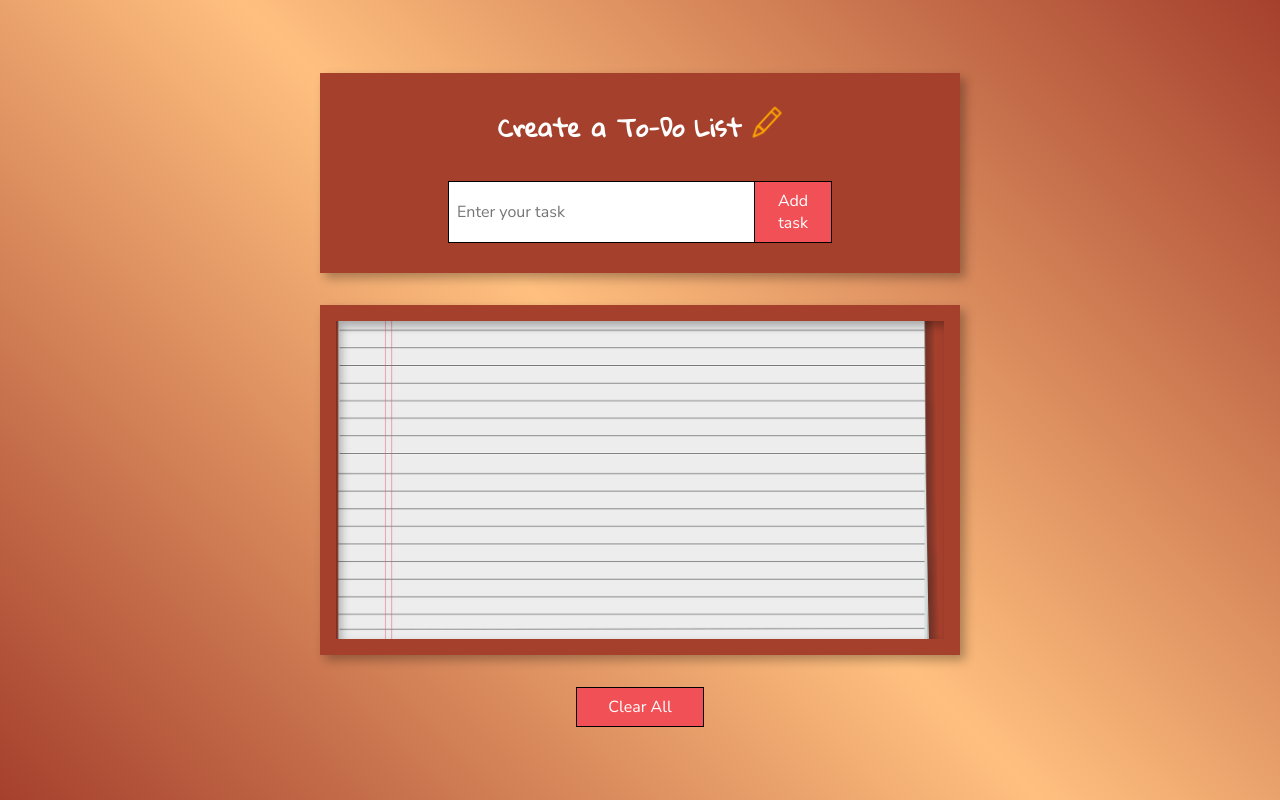
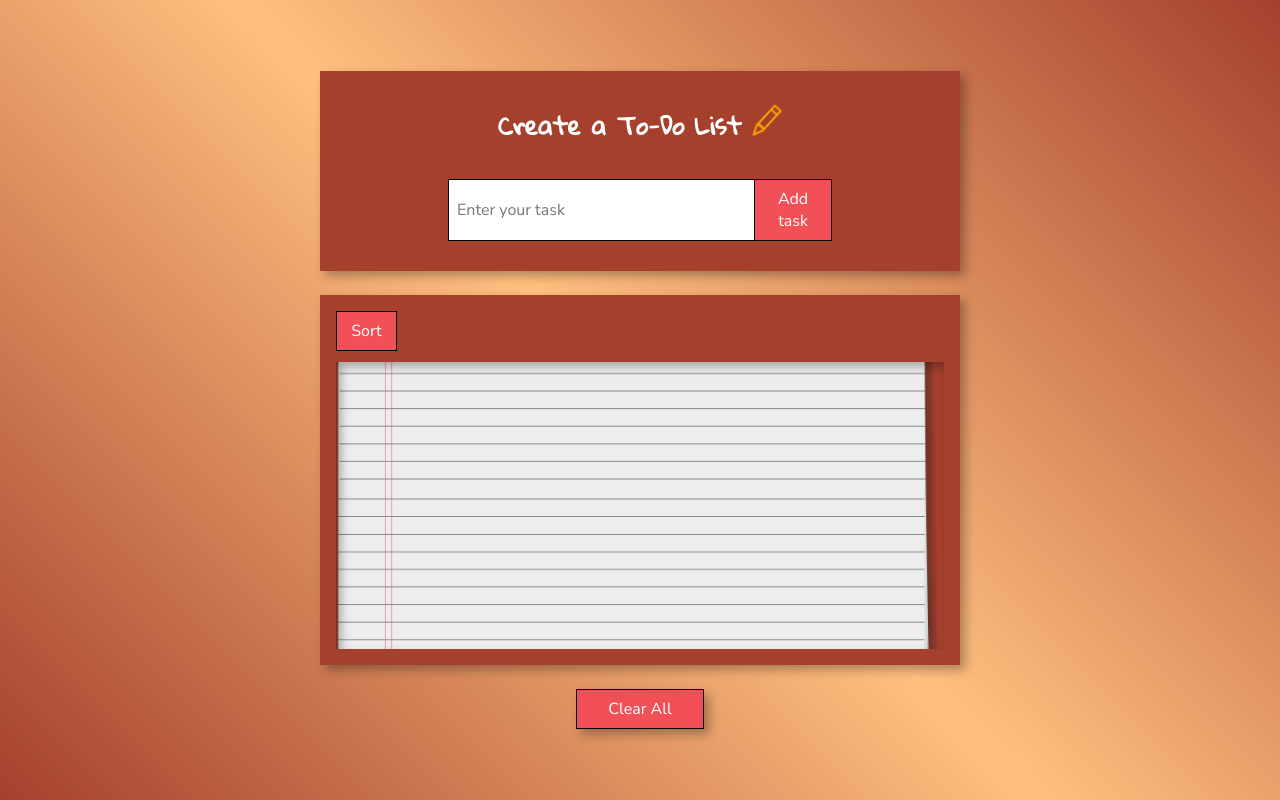
Before and after one commit to Niccar95/To-Do-List-2.0, a website built with Vite: page index.html in a window 1280 px wide. Built offline with nearby package versions, Linux system fonts and the light colour scheme.

Commit message:
clear all button now removes all the tasks at once. started work on sort button now

```diff
--- a/index.html
+++ b/index.html
@@ -23,6 +23,7 @@
     </section>
 
     <section id="taskSection">
+      <button class="sortButton">Sort</button>
       <ul class="newList"></ul>
     </section>
 
--- a/src/scss/style.scss
+++ b/src/scss/style.scss
@@ -15,8 +15,11 @@ body {
   justify-content: center;
   align-items: center;
   height: 100vh;
-  gap: 2em;
+  gap: 1em;
   background: linear-gradient(45deg, #a5402d, #ffc07f, #a5402d);
+  @include breakpoints.desktop() {
+    gap: 1.5em;
+  }
 
   #header {
     display: flex;
@@ -108,6 +111,7 @@ body {
         background-color: #f15156;
         color: white;
         border: solid 0.5px black;
+
         border-left: none;
         cursor: pointer;
         @include breakpoints.desktop() {
@@ -119,14 +123,32 @@ body {
   }
 
   #taskSection {
+    display: flex;
+    flex-direction: column;
+    justify-content: space-between;
     width: 80%;
-    height: 300px;
+    height: 350px;
     padding: 1em;
     box-shadow: 5px 5px 10px rgba(0, 0, 0, 0.3);
     background-color: #a5402d;
     @include breakpoints.desktop() {
       width: 50%;
-      height: 350px;
+      height: 370px;
+    }
+
+    .sortButton {
+      width: 20%;
+      padding: 0.5em;
+      top: 0;
+      right: 0;
+      background-color: #f15156;
+      color: white;
+      border: solid 0.5px black;
+      cursor: pointer;
+      @include breakpoints.desktop() {
+        width: 10%;
+        font-size: 1em;
+      }
     }
 
     .newList {
@@ -135,7 +157,7 @@ body {
       gap: 0.7em;
       overflow-y: auto;
       width: 100%;
-      height: 100%;
+      height: 85%;
       padding: 1em 1em;
       list-style: none;
       box-shadow: inset 5px 5px 10px rgba(0, 0, 0, 0.3);
@@ -196,6 +218,7 @@ body {
     background-color: #f15156;
     color: white;
     border: solid 0.5px black;
+    box-shadow: 5px 5px 10px rgba(0, 0, 0, 0.3);
     cursor: pointer;
     @include breakpoints.desktop() {
       width: 10%;
--- a/src/ts/createHtml.ts
+++ b/src/ts/createHtml.ts
@@ -22,6 +22,7 @@ export function createHtml(newList: Element | null, taskList: Tasks[]) {
 
     buttonContainer.appendChild(checkButton);
     buttonContainer.appendChild(removeButton);
+
     removeButton.addEventListener("click", () => {
       listItem.remove();
 
--- a/src/ts/main.ts
+++ b/src/ts/main.ts
@@ -33,4 +33,14 @@ listForm?.addEventListener("submit", (e) => {
 
 taskList = JSON.parse(localStorage.getItem("tasks") ?? "[]");
 
+const clearAllButton = document.querySelector(".clearAllButton");
+
+clearAllButton?.addEventListener("click", () => {
+  if (newList) {
+    newList.innerHTML = "";
+    taskList = []; // Clear the taskList
+    localStorage.setItem("tasks", JSON.stringify(taskList));
+  }
+});
+
 createHtml(newList, taskList);
```
